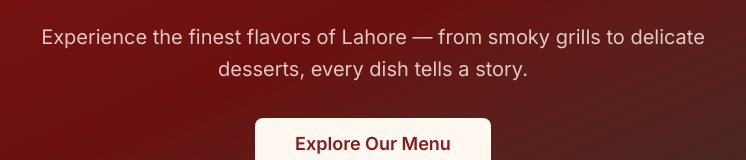
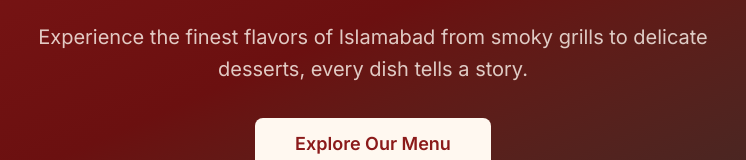
Before and after one commit to alishbajaved45/savory-bites-restaurant-website, a plain HTML site: page index.html in a window 1280 px wide. Shown: the part 325-485 px from the top of the page, 267-1013 px from the left. Drawn offline with nearby package versions, Linux system fonts and the light colour scheme.

Commit message:
index.html

```diff
--- a/index.html
+++ b/index.html
@@ -168,7 +168,7 @@ html{
                 Savory Bites
             </h1>
             <p class="text-cream/80 text-lg md:text-xl mb-8 font-body leading-relaxed">
-                Experience the finest flavors of Lahore — from smoky grills to delicate desserts, every dish tells a story.
+                Experience the finest flavors of Islamabad from smoky grills to delicate desserts, every dish tells a story.
             </p>
             <a href="#starters" class="inline-block bg-cream text-brand font-semibold py-3 px-10 rounded-lg hover:bg-cream-dark transition duration-300 text-lg">
                 Explore Our Menu
```
